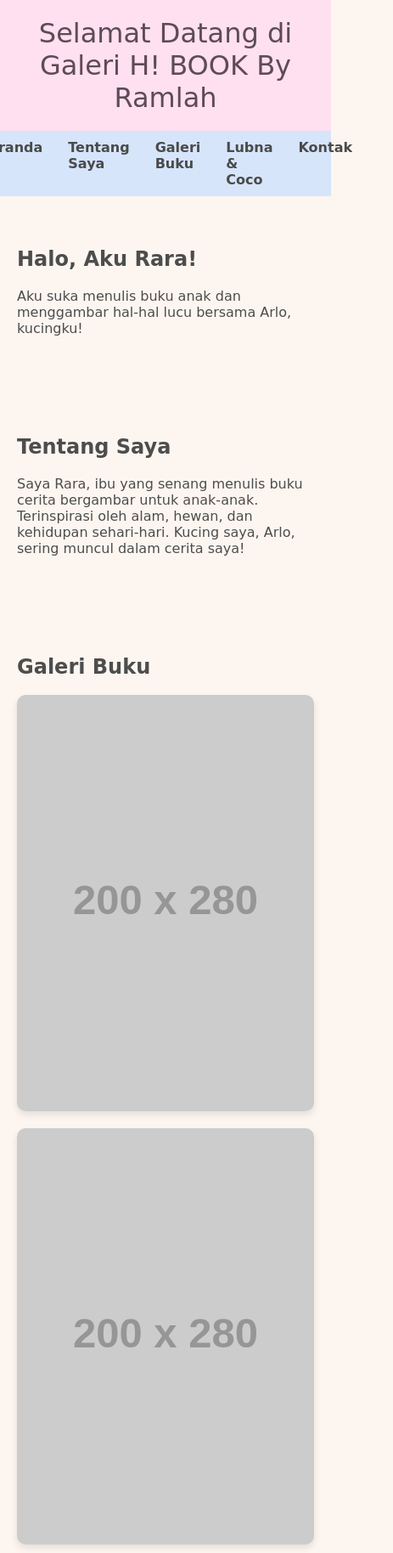
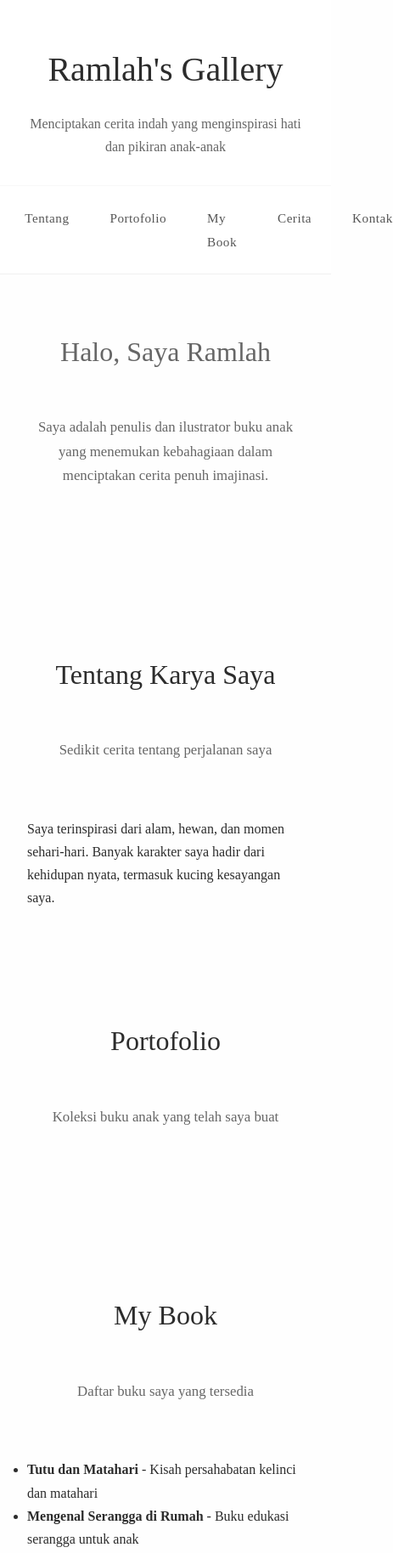
Before and after one commit to Ramlah31/Ramlahwebku, a plain HTML site: page index.html in a window 390 px wide. Shown: the top 1828 px of the page at 85% size, 463 px wide, since content can reach past the window. Drawn offline with Linux system fonts and the light colour scheme; placeholder pictures from the web are drawn by us; a web font is replaced by a local one.

Commit message:
Update index.html

```diff
--- a/index.html
+++ b/index.html
@@ -4,134 +4,184 @@
   <meta charset="UTF-8" />
   <meta name="viewport" content="width=device-width, initial-scale=1.0" />
   <title>Ramlah's Gallery</title>
-  <link rel="icon" href="favicon.ico.png.png" type="image/png" />
+  <link rel="icon" href="favicon.png" type="image/png" />
+  <link href="https://fonts.googleapis.com/css2?family=Chapbook&display=swap" rel="stylesheet">
   <style>
+    * { margin: 0; padding: 0; box-sizing: border-box; }
     body {
-      margin: 0;
-      font-family: 'Schoolbell', cursive;
-      background: #fdf6f0; /* pastel krem muda */
-      color: #4d4d4d;
+      font-family: 'Chapbook', serif;
+      background: #fefefe;
+      color: #2c2c2c;
+      line-height: 1.7;
+      font-weight: 300;
     }
     header {
-      background: #ffe0f0; /* pastel pink */
-      padding: 20px;
+      padding: 3rem 2rem 2rem;
       text-align: center;
-      font-size: 2em;
-      color: #5e4b56;
+      background: white;
+      border-bottom: 1px solid #f8f8f8;
+    }
+    header h1 {
+      font-size: clamp(2.5rem, 5vw, 4rem);
+      font-weight: 300;
+      margin-bottom: 1rem;
+    }
+    header p {
+      font-size: 1rem;
+      color: #666;
     }
     nav {
+      background: white;
+      padding: 1.5rem 0;
+      position: sticky;
+      top: 0;
+      z-index: 100;
+      border-bottom: 1px solid #f0f0f0;
+    }
+    nav ul {
       display: flex;
       justify-content: center;
-      background: #d6e5fa; /* pastel biru */
-      padding: 10px;
+      list-style: none;
+      gap: 3rem;
     }
     nav a {
-      margin: 0 15px;
       text-decoration: none;
-      color: #4a4a4a;
-      font-weight: bold;
+      color: #555;
+      font-weight: 400;
+      font-size: 0.95rem;
+      letter-spacing: 0.5px;
+      position: relative;
+      transition: color 0.3s ease;
     }
-    section {
-      padding: 40px 20px;
+    nav a::after {
+      content: '';
+      position: absolute;
+      bottom: -5px;
+      left: 50%;
+      transform: translateX(-50%);
+      width: 0;
+      height: 1px;
+      background: #f4a5c7;
+      transition: width 0.3s ease;
+    }
+    nav a:hover { color: #2c2c2c; }
+    nav a:hover::after { width: 100%; }
+    .container { max-width: 1100px; margin: 0 auto; padding: 0 2rem; }
+    section { padding: 4rem 0; }
+    h2 {
+      font-size: clamp(2rem, 3vw, 2.8rem);
+      text-align: center;
+      margin-bottom: 3rem;
+      font-weight: 400;
+    }
+    .section-intro {
+      text-align: center;
+      max-width: 600px;
+      margin: 0 auto 4rem;
+      color: #666;
+      font-size: 1.05rem;
     }
     .gallery {
       display: grid;
-      grid-template-columns: repeat(auto-fit, minmax(200px, 1fr));
-      gap: 20px;
+      grid-template-columns: repeat(auto-fit, minmax(280px, 1fr));
+      gap: 2rem;
     }
-    .gallery img {
-      width: 100%;
-      border-radius: 10px;
-      box-shadow: 0 4px 8px rgba(0,0,0,0.1);
+    .gallery-item img { width: 100%; height: auto; display: block; }
+    .story-text {
+      font-size: 1.05rem;
+      color: #555;
+      text-align: justify;
     }
-    .amazon-link {
-      margin-top: 20px;
+    .story-text p { margin-bottom: 2rem; }
+    footer {
+      background: #f8f8f8;
       text-align: center;
+      padding: 2.5rem 2rem;
+      border-top: 1px solid #f0f0f0;
     }
-    .amazon-link a {
-      background: #ffbcbc;
-      color: #fff;
-      padding: 10px 20px;
-      border-radius: 10px;
-      text-decoration: none;
-      font-weight: bold;
-      display: inline-block;
-      transition: background 0.3s ease;
-    }
-    .amazon-link a:hover {
-      background: #f48fb1;
-    }
-    footer {
-      background: #e0e0e0;
-      text-align: center;
-      padding: 20px;
-      font-size: 0.9em;
-      color: #555;
+    footer p {
+      font-size: 0.9rem;
+      color: #999;
     }
   </style>
 </head>
 <body>
   <header>
-    Selamat Datang di Galeri H! BOOK By Ramlah
+    <h1>Ramlah's Gallery</h1>
+    <p>Menciptakan cerita indah yang menginspirasi hati dan pikiran anak-anak</p>
   </header>
 
   <nav>
-    <a href="#beranda">Beranda</a>
-    <a href="#tentang">Tentang Saya</a>
-    <a href="#galeri">Galeri Buku</a>
-    <a href="#cerita-lubna-coco">Lubna & Coco</a>
-    <a href="#kontak">Kontak</a>
+    <ul>
+      <li><a href="#beranda">Beranda</a></li>
+      <li><a href="#tentang">Tentang</a></li>
+      <li><a href="#galeri">Portofolio</a></li>
+      <li><a href="#mybook">My Book</a></li>
+      <li><a href="#cerita-lubna-coco">Cerita</a></li>
+      <li><a href="#kontak">Kontak</a></li>
+    </ul>
   </nav>
 
   <section id="beranda">
-    <h2>Halo, Aku Rara!</h2>
-    <p>Aku suka menulis buku anak dan menggambar hal-hal lucu bersama Arlo, kucingku!</p>
+    <div class="container">
+      <div class="section-intro">
+        <h2>Halo, Saya Ramlah</h2>
+        <p>Saya adalah penulis dan ilustrator buku anak yang menemukan kebahagiaan dalam menciptakan cerita penuh imajinasi.</p>
+      </div>
+    </div>
   </section>
 
   <section id="tentang">
-    <h2>Tentang Saya</h2>
-    <p>Saya Rara, ibu yang senang menulis buku cerita bergambar untuk anak-anak. Terinspirasi oleh alam, hewan, dan kehidupan sehari-hari. Kucing saya, Arlo, sering muncul dalam cerita saya!</p>
+    <div class="container">
+      <h2>Tentang Karya Saya</h2>
+      <div class="section-intro">Sedikit cerita tentang perjalanan saya</div>
+      <p>Saya terinspirasi dari alam, hewan, dan momen sehari-hari. Banyak karakter saya hadir dari kehidupan nyata, termasuk kucing kesayangan saya.</p>
+    </div>
   </section>
 
   <section id="galeri">
-    <h2>Galeri Buku</h2>
-    <div class="gallery">
-      <img src="https://via.placeholder.com/200x280?text=Buku+1" alt="Buku 1">
-      <img src="https://via.placeholder.com/200x280?text=Buku+2" alt="Buku 2">
-      <img src="https://via.placeholder.com/200x280?text=Buku+3" alt="Buku 3">
-      <img src="https://via.placeholder.com/200x280?text=Buku+4" alt="Buku 4">
-    </div>
-    <div class="amazon-link">
-      <a href="https://a.co/d/8FWL082" target="_blank">📘 Lihat Bukuku di Amazon</a>
+    <div class="container">
+      <h2>Portofolio</h2>
+      <div class="section-intro">Koleksi buku anak yang telah saya buat</div>
+      <div class="gallery">
+        <!-- Kosong, siap isi gambar -->
+      </div>
     </div>
   </section>
 
- <section id="cerita-lubna-coco">
-  <img src="Lubna&Coco.png.png" alt="Lubna dan Coco" style="max-width: 100%; border-radius: 10px; box-shadow: 0 4px 8px rgba(0,0,0,0.1); margin-bottom: 20px;">
+  <section id="mybook">
+    <div class="container">
+      <h2>My Book</h2>
+      <div class="section-intro">Daftar buku saya yang tersedia</div>
+      <ul>
+        <li><strong>Tutu dan Matahari</strong> - Kisah persahabatan kelinci dan matahari</li>
+        <li><strong>Mengenal Serangga di Rumah</strong> - Buku edukasi serangga untuk anak</li>
+        <!-- Tambah lagi sesuai kebutuhan -->
+      </ul>
+    </div>
+  </section>
 
-    <h2>Lubna & Coco</h2>
-
-     Coco adalah kucing kecil berwarna orens pekat, lucu, dan menggemaskan. Ia milik Lubna, anak perempuan berusia tiga tahun. Coco usil, tapi juga sangat penyayang dan luar biasa sabar menghadapi Lubna. Setiap hari mereka bermain bersama, dan malam pun tidur bersebelahan.
-    </p>
-    <p>
-      Namun, di balik keceriaan Lubna, kadang ia marah pada Coco. Usianya yang masih kecil membuat emosinya mudah berubah. Meski begitu, Coco tak pernah sekalipun menyakitinya. Bagi Coco, Lubna adalah penyelamat sekaligus sahabat sejati.
-    </p>
-    <p>
-      Coco masih “mengingat” hari ketika Lubna mengadopsinya di usia dua bulan. Saat itu hujan deras mengguyur. Dari jalan depan rumah, Coco yang kelaparan berjalan pelan sambil mengeong lirih, seakan berkata, “Selamatkan aku… aku lapar.” Lubna tanpa ragu memanggilnya, mengulurkan tangan kecilnya, dan mengajak Coco berteduh. Itulah awal pertemuan mereka.
-    </p>
-    <p>
-      Kini usia Coco lima bulan. Empat bulan kebersamaan sudah mereka lewati—penuh tawa, pelukan, dan rasa sayang yang hangat.
-    </p>
+  <section id="cerita-lubna-coco">
+    <div class="container">
+      <h2>Lubna & Coco</h2>
+      <div class="section-intro">Cerita persahabatan yang hangat</div>
+      <div class="story-text">
+        <p>Coco adalah seekor kucing kecil berbulu oranye yang lucu. Ia tinggal bersama Lubna, seorang gadis kecil berusia tiga tahun yang ceria...</p>
+      </div>
+    </div>
   </section>
 
   <section id="kontak">
-    <h2>Kontak & Sosial Media</h2>
-    <p>Email: ramlahsuahara@gmail.com</p>
-    <p><a href="#">Instagram</a> | <a href="https://a.co/d/8FWL082" target="_blank">Amazon</a> | <a href="#">Google Play</a></p>
+    <div class="container">
+      <h2>Kontak</h2>
+      <p>Email: <a href="mailto:ramlahsuahara@gmail.com">ramlahsuahara@gmail.com</a></p>
+    </div>
   </section>
 
   <footer>
-    &copy; 2025 Ramlah. Semua hak cipta dilindungi.
+    <div class="container">
+      <p>&copy; 2025 Ramlah's Gallery. All rights reserved.</p>
+    </div>
   </footer>
 </body>
 </html>
```
